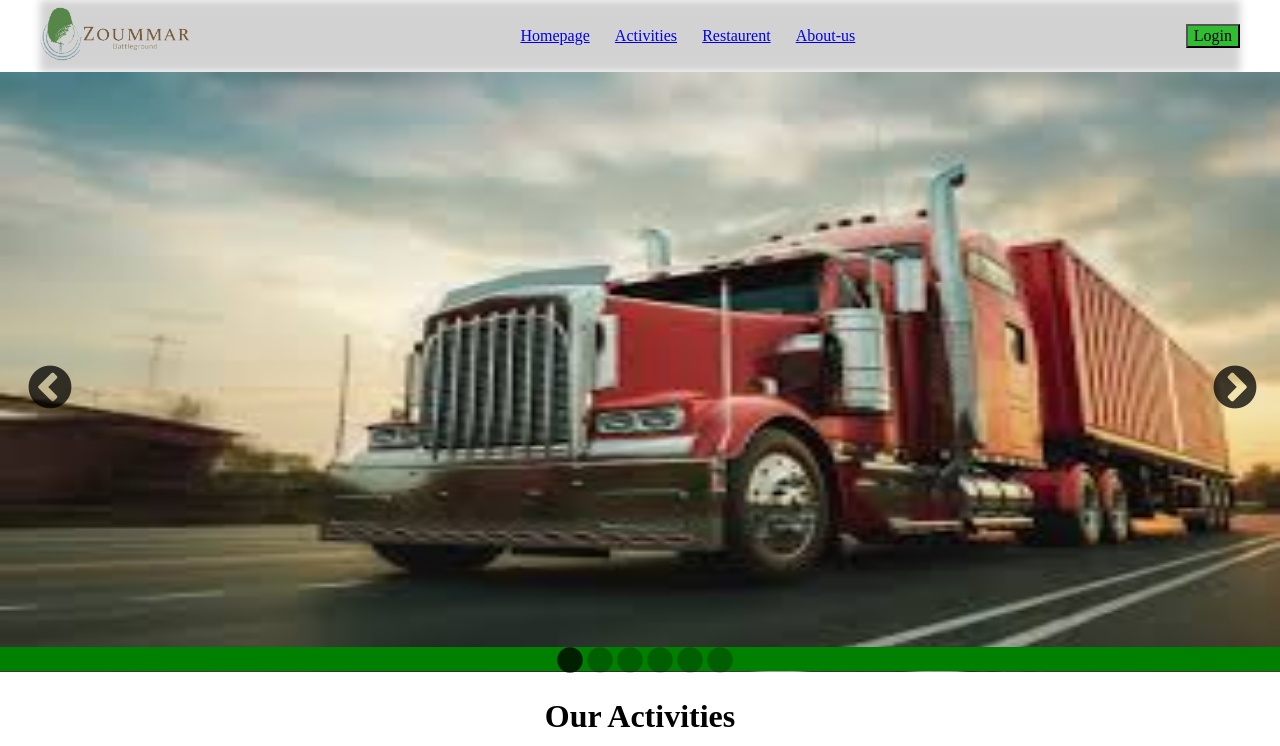
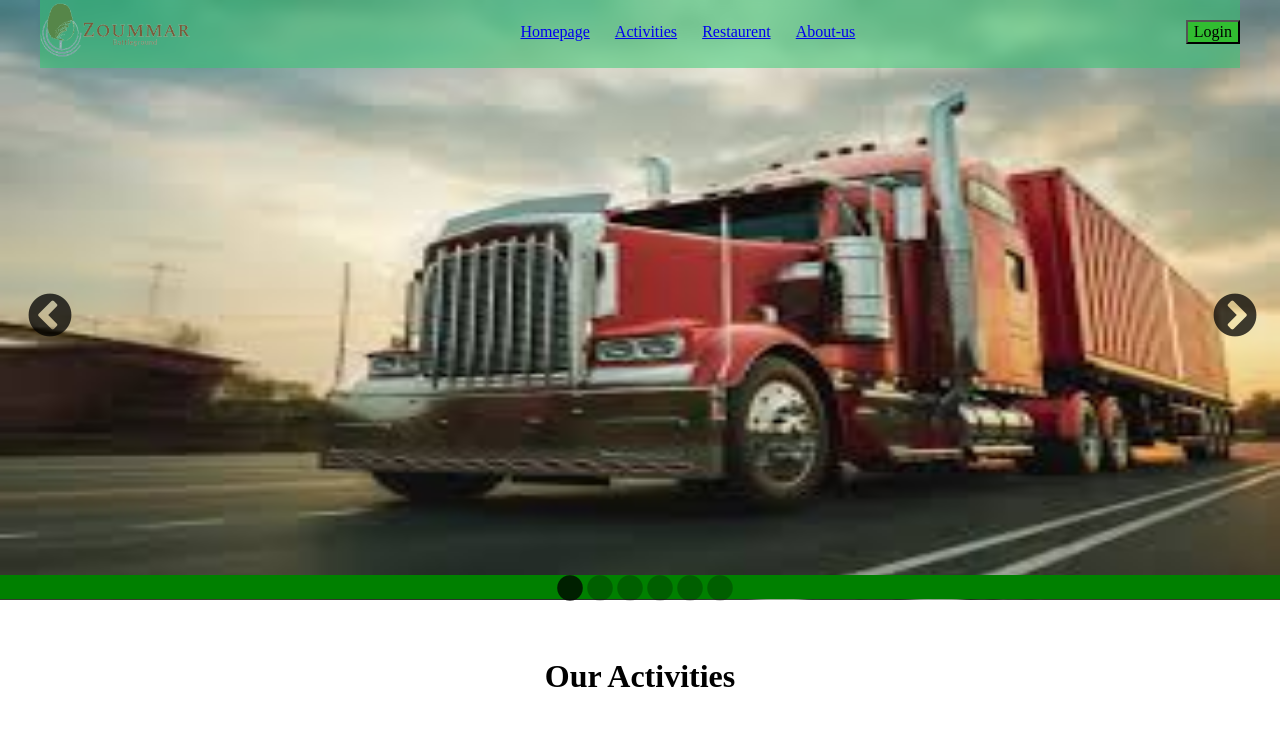
Before and after one commit to AntoineDebes/zoummar-village-react, a React (Create React App) app: page / in a window 1280 px wide. Shown: the top 746 px of the page. Built offline with nearby package versions, Linux system fonts and the light colour scheme.

Commit message:
fix: Fixed the header background to be blur

```diff
--- a/src/App.css
+++ b/src/App.css
@@ -9,7 +9,8 @@
   display: grid;
   place-items: center;
   grid-template-columns: repeat(4, 1fr);
-  grid-template-rows: 72px repeat(2, auto) 90px;
+  grid-template-rows: repeat(2, auto) 90px;
+  row-gap: 2rem;
 }
 
 .wrapper > * {
--- a/src/components/Header.css
+++ b/src/components/Header.css
@@ -6,20 +6,26 @@
   align-items: center;
   max-width: var(--max-width);
   height: 72px;
-  position: relative;
+  position: fixed;
+  background-color: rgba(46, 204, 113, 0.5);
+  top: -4px;
+  left: 50%;
+  transform: translate(-50%, 0);
+  z-index: 100;
+  backdrop-filter: blur(4px);
 }
-
+/*
 .header__container__logo::before {
   content: "";
-  background-color: rgba(30, 30, 30, 0.2);
-  filter: blur(4px);
+  background-color: rgba(46, 204, 113, 0.5);
+
   position: absolute;
   top: 0;
   left: 0;
   z-index: -10;
   width: 100%;
   height: 100%;
-}
+} */
 
 .header__container__logo {
   width: 150px;
```
